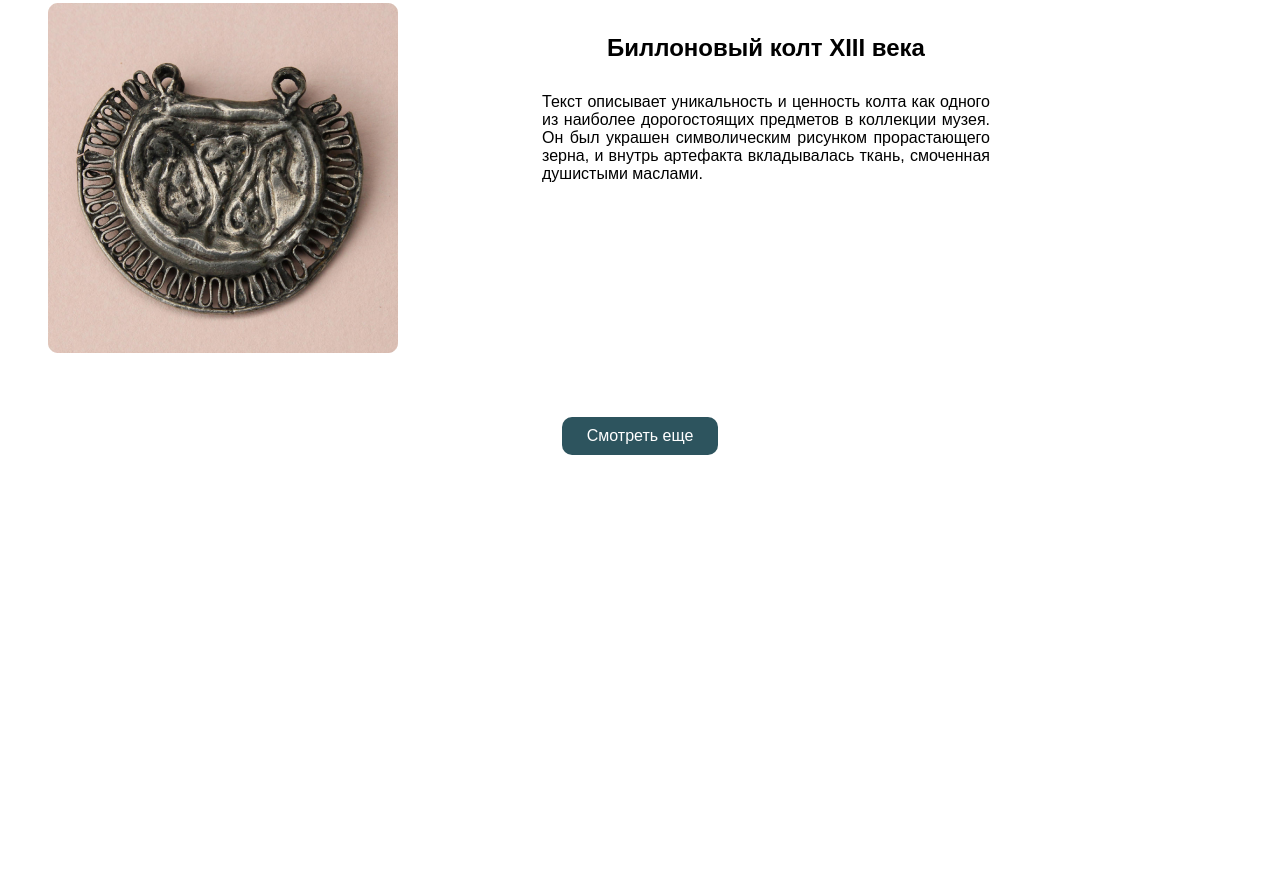
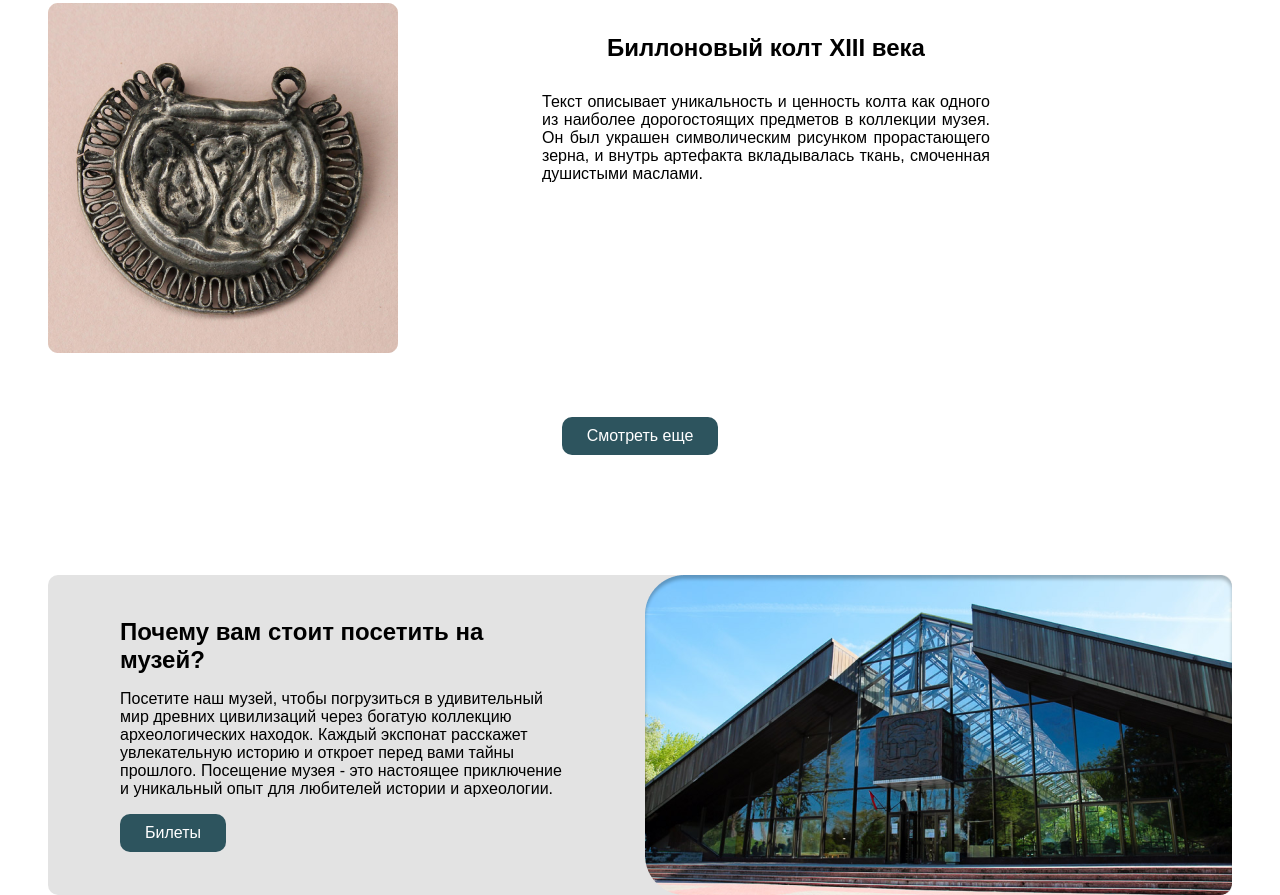
Before and after one commit to m-web-jan/museum, a website built with Vite: page index.html in a window 1280 px wide. Shown: the part 2285-3180 px from the top of the page. Before the commit the page ends 2740 px from the top, so only its background shows below. Built offline with nearby package versions, Linux system fonts and the light colour scheme.

Commit message:
feat: build whyVisit section

```diff
--- a/index.html
+++ b/index.html
@@ -90,8 +90,8 @@
                 <p>
                   Под названием расположен текст, описывающий экспонат. Это
                   высокохудожественное изделие из кости, созданное с особым
-                  вниманием к деталям и отделке. В тексте также упоминается, что в
-                  Беларуси было найдено 70 шахматных фигур, и только 4 из них,
+                  вниманием к деталям и отделке. В тексте также упоминается, что
+                  в Беларуси было найдено 70 шахматных фигур, и только 4 из них,
                   включая берестейского шахматного короля, представляют собой
                   изобразительные шахматы с реалистичными чертами, а не
                   абстрактными фигурами.
@@ -111,7 +111,25 @@
               </div>
             </div>
           </div>
-          <div class="btn">Смотреть еще</div>
+          <a href="#" class="btn">Смотреть еще</a>
+        </div>
+      </section>
+      <section class="whyVisit">
+        <div class="container">
+          <div class="card">
+            <div class="content">
+              <h2>Почему вам стоит посетить на музей?</h2>
+              <p>
+                Посетите наш музей, чтобы погрузиться в удивительный мир древних
+                цивилизаций через богатую коллекцию археологических находок.
+                Каждый экспонат расскажет увлекательную историю и откроет перед
+                вами тайны прошлого. Посещение музея - это настоящее приключение и
+                уникальный опыт для любителей истории и археологии.
+              </p>
+              <a href="#" class="btn">Билеты</a>
+            </div>
+            <img src="images/whyVisit.png" alt="museum" />
+          </div>
         </div>
       </section>
     </main>
--- a/public/styles/mixins.scss
+++ b/public/styles/mixins.scss
@@ -6,10 +6,12 @@
 @mixin button {
   background-color: $blue;
   color: white;
-  padding: 10px 25px;
+  padding: 0.625rem 1.563rem;
   cursor: pointer;
   @include rounded;
   transition: .3s;
+  display: inline-block;
+  text-decoration: none;
   &:hover {
     transition: .3s;
     background-color: $blue_hover;
--- a/style.scss
+++ b/style.scss
@@ -157,7 +157,28 @@ main {
     .btn {
       @include button;
       margin-top: 4rem;
-      display: inline-block;
+    }
+  }
+  .whyVisit {
+    margin-top: 7.5rem;
+    .container {
+      .card {
+        @include rounded;
+        display: flex;
+        justify-content: space-between;
+        background-color: $secondary_background_light;
+        .content {
+          align-self: center;
+          max-width: 38rem;
+          margin: 0 4.5rem;
+          p {
+            margin: 1rem 0;
+          }
+          .btn {
+            @include button;
+          }
+        }
+      }
     }
   }
 }
```
Also changed, not shown: public/images/whyVisit.png (added).
